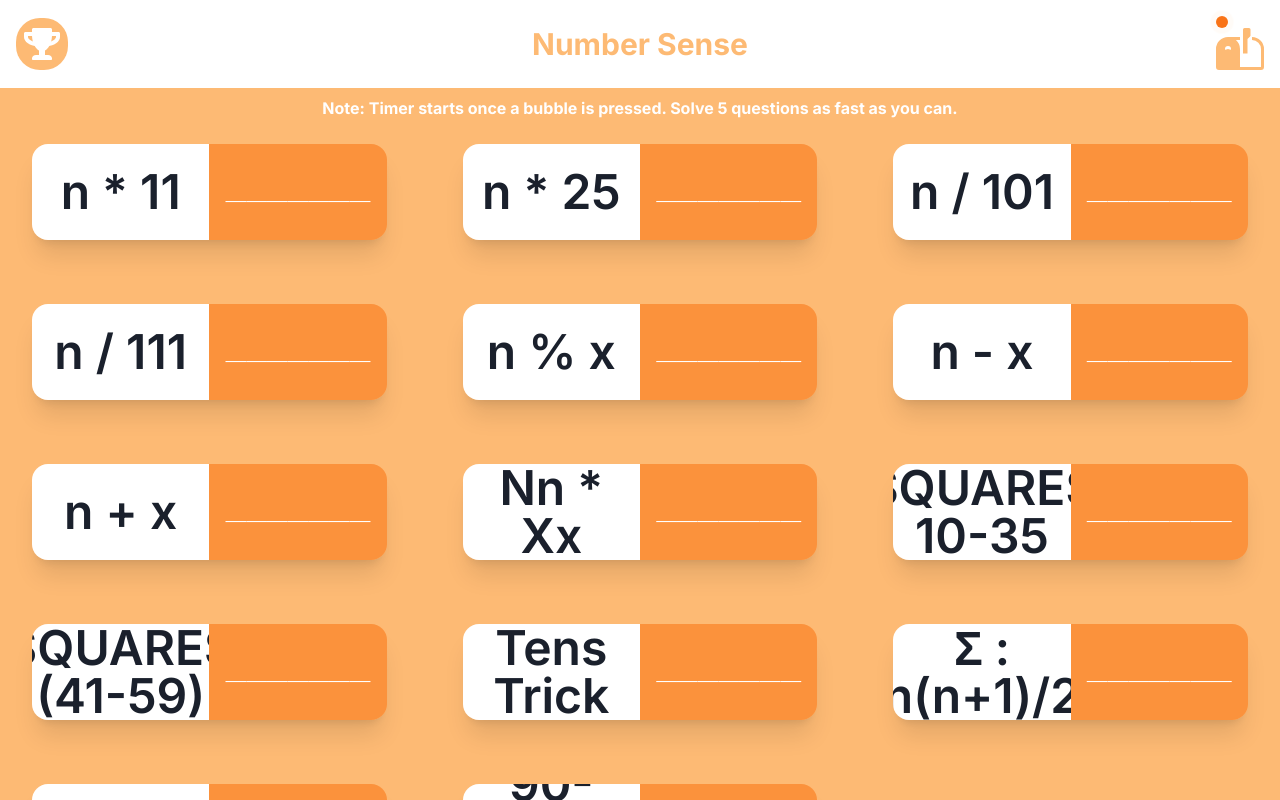
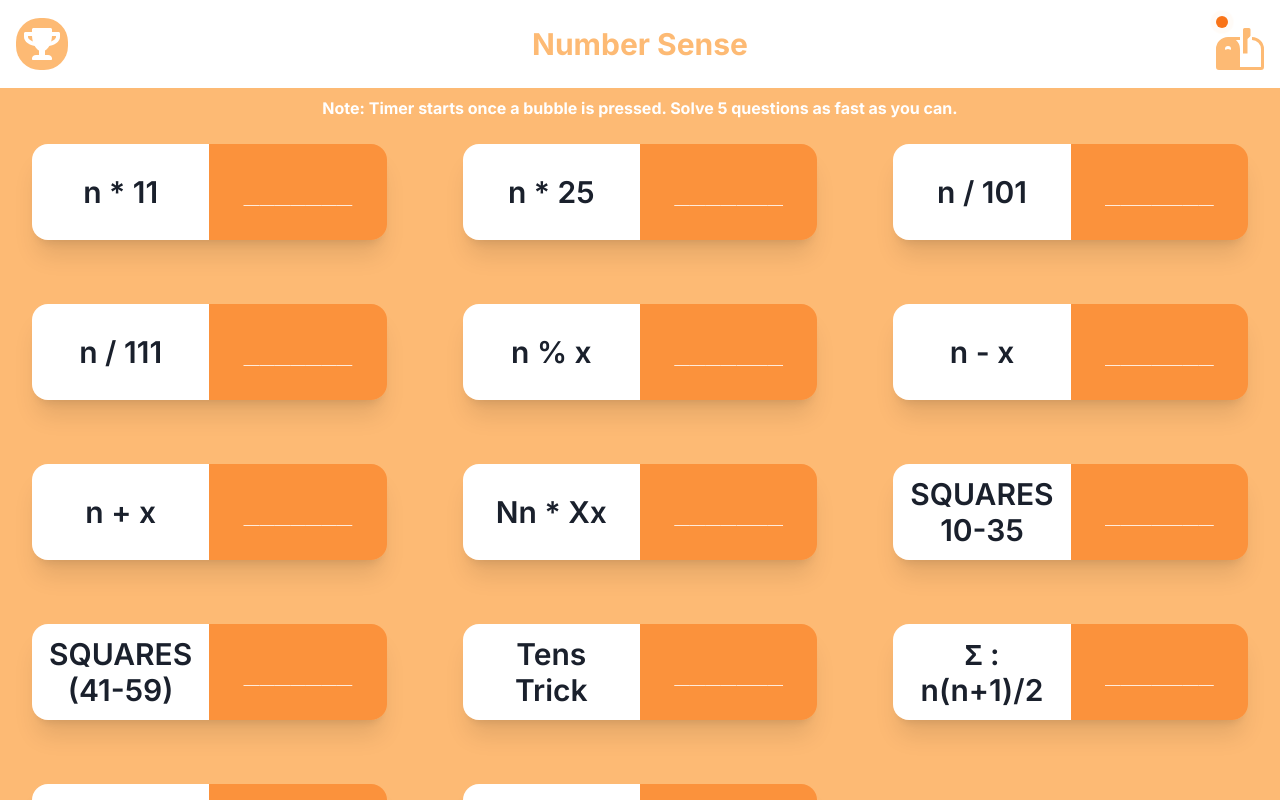
Before and after one commit to Vit4minD/projectSense, a Next.js app: page /home in a window 1280 px wide. Built offline with nearby package versions, Linux system fonts and the light colour scheme; no server answers.

Commit message:
format changing

```diff
--- a/app/home/page.tsx
+++ b/app/home/page.tsx
@@ -126,11 +126,11 @@ export default function Home() {
             onClick={() => router.push(`/home/problems/${value}`)}
             className='h-24'
           >
-            <div className={`${animations[Math.floor(Math.random() * animations.length)]} my-auto h-full duration-200 ease-in-out mx-8 text-center items-center flex rounded-2xl justify-center text-5xl font-semibold shadow-xl hover:shadow-2xl hover:scale-105 hover:bg-gray-200 transition`}>
+            <div className={`${animations[Math.floor(Math.random() * animations.length)]} my-auto h-full duration-200 ease-in-out mx-8 text-center items-center flex rounded-2xl justify-center text-3xl font-semibold shadow-xl hover:shadow-2xl hover:scale-105 hover:bg-gray-200 transition`}>
               <div className='flex w-full justify-center text-center items-center h-full duration-200 ease-in-out overflow-y-auto overflow-x-hidden rounded-l-2xl bg-white p-4'>
                 {`${topic[value]}`}
               </div>
-              <div className='mt-auto h-full duration-200 ease-in-out inline-block align-baseline text-white w-full rounded-r-2xl font-thin bg-orange-400 p-4'>
+              <div className='flex justify-center text-center items-center mt-auto h-full duration-200 ease-in-out  text-4xl align-baseline text-white w-full rounded-r-2xl font-thin bg-orange-400 p-4'>
                 _______
               </div>
             </div>
--- a/app/leaderboard/page.tsx
+++ b/app/leaderboard/page.tsx
@@ -101,10 +101,10 @@ const Home = () => {
                         <FaTrophy className='mx-auto' />
                     </div>
                     {sortedTimes.map((item, index) => (
-                        <div key={index} className="flex justify-between text-orange-300 mx-auto w-4/5 my-6  font-bold">
-                            <div className='bg-white p-4 text-5xl rounded-3xl'>{index + 1}</div>
+                        <div key={index} className="flex justify-between gap-3 text-orange-300 mx-auto w-4/5 my-6  font-bold">
+                            <div className='bg-white p-4 text-5xl rounded-3xl w-1/5'>{index + 1}</div>
                             <div className='bg-white p-4 text-5xl rounded-3xl w-3/5'>{item.substring(9, item.indexOf("@"))}</div>
-                            <div className='bg-white p-4 text-5xl rounded-3xl'>
+                            <div className='bg-white p-4 text-5xl rounded-3xl w-1/5'>
                                 {item.substring(0, 8)}
                             </div>
                         </div>
```
